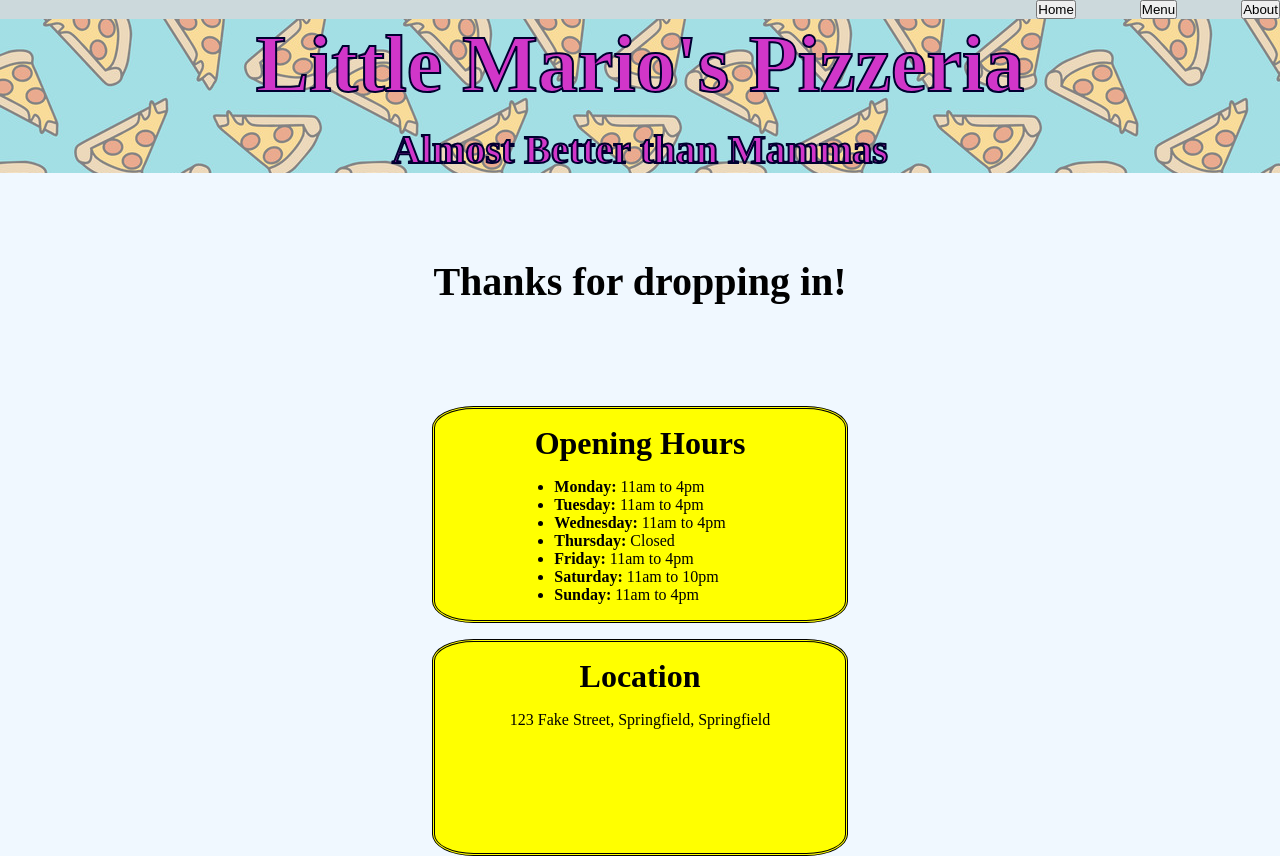
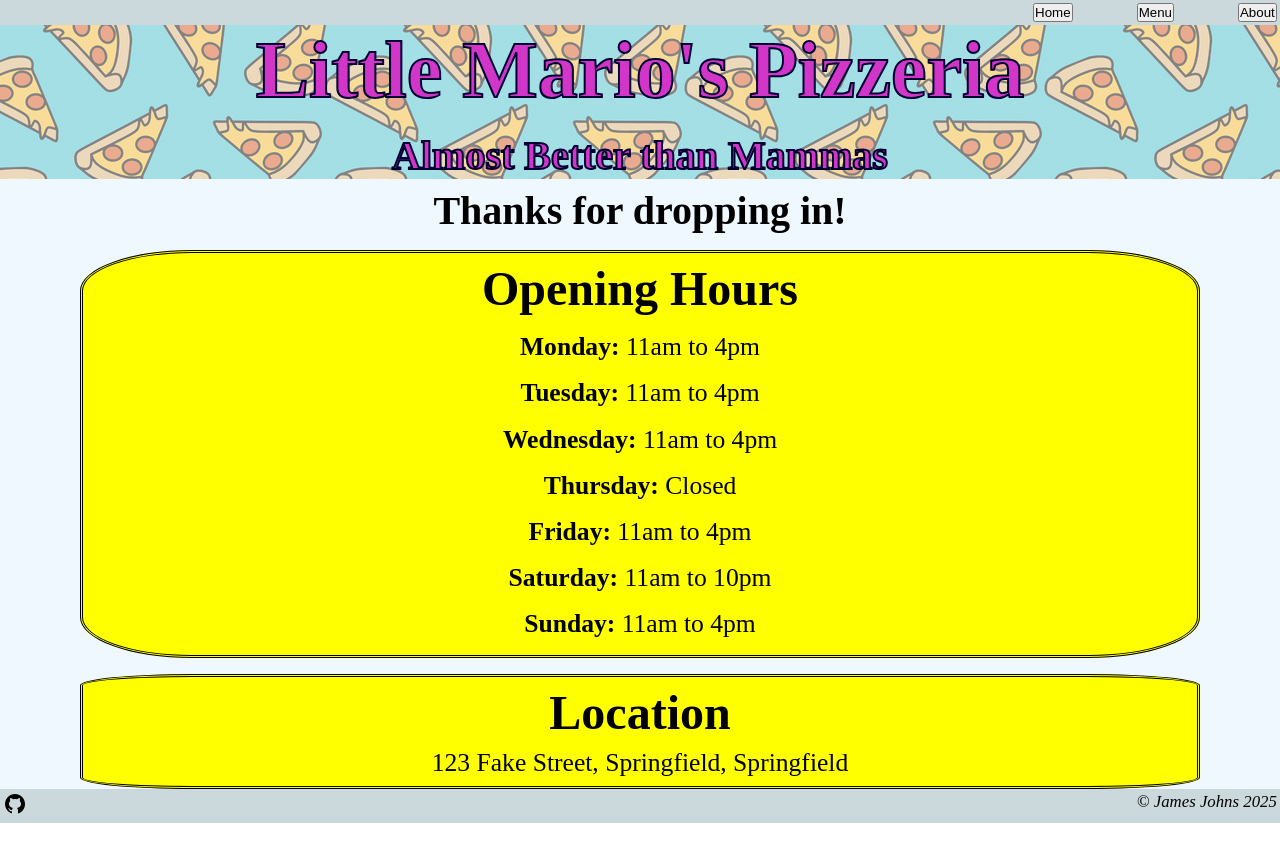
Before and after one commit to nahmanmate/odin-restaurant-page, a website built with webpack: page src/template.html in a window 1280 px wide. After the commit the page ends 823 px from the top, so only its background shows below. Built offline with nearby package versions, Linux system fonts and the light colour scheme.

Commit message:
Add footer component with GitHub link and copyright notice; update home.js and styles for layout adjustments

```diff
--- /dev/null
+++ b/src/footer.js
@@ -0,0 +1,24 @@
+import githubIcon from './githubLogo.png'
+
+function setFooter() {
+    //initialise footer
+    const body = document.querySelector("body");
+    const footer = document.createElement("footer");
+    body.append(footer);
+
+    //add link to github
+    const github = document.createElement("a");
+    github.setAttribute('href', 'https://github.com/nahmanmate/')
+    github.setAttribute('rel', 'noopener')
+    const icon = document.createElement("img");
+    icon.setAttribute("src", githubIcon)
+    github.append(icon);
+
+    //add copyright notice
+    const copyright = document.createElement("p");
+    copyright.textContent = `© James Johns ${new Date().getFullYear()}`
+
+    footer.append(github, copyright);
+}
+
+export { setFooter }
--- a/src/home.js
+++ b/src/home.js
@@ -38,7 +38,7 @@ function home () {
 
     const subheadingLocation = document.createElement("h3");
     subheadingLocation.textContent = "Location"
-    const address = document.createElement("span");
+    const address = document.createElement("p");
     address.textContent = "123 Fake Street, Springfield, Springfield"
     div1.append(subheadingHours, hoursEntry);
     div2.append(subheadingLocation, address);
--- a/src/index.js
+++ b/src/index.js
@@ -1,7 +1,9 @@
 import "./styles.css";
 import { header } from "./header";
 import { home } from "./home";
+import { setFooter } from "./footer";
 
 //Load Header
 header();
 home();
+setFooter();
--- a/src/styles.css
+++ b/src/styles.css
@@ -1,6 +1,17 @@
+:root {
+    --toolbar-backround: #05455534;
+    --toolbar-padding: 0.2rem;
+}
+
 * {
     margin: 0;
     padding: 0;
+}
+
+body {
+    min-height: 100vh;
+    display: grid;
+    grid-template-rows: auto 1fr auto;
 }
 
 .hero {
@@ -11,23 +22,28 @@
 
 h1 {
     font-size: 5rem;
+    text-align: center;
 }
 
 h2 {
     font-size: 2.5rem;
+    text-align: center;
 }
 
 h3 {
-    font-size: 2rem;
+    font-size: calc(2rem + 2vh);
+}
+
+li, p {
+    font-size: calc(1.2rem + 0.8vh)
 }
 
 #navMenu {
     display: flex;
     justify-content: end;
     gap: 4rem;
-    margin-top: auto;
-    margin-bottom: auto;
-    background-color: #05455534
+    background-color: var(--toolbar-backround);
+    padding: var(--toolbar-padding);
 }
 
 #navMenu buttons {
@@ -45,13 +61,14 @@ h3 {
 
 main {
     display: grid;
-    grid-template-columns: 1fr 1fr 1fr;
-    grid-template-rows: 1fr 1fr 1fr;
+    grid-template-columns: auto 1fr auto;
+    grid-template-rows: auto 0.5fr auto;
     gap: 1rem;
     background-color:aliceblue;
 }
 
 main h2 {
+    padding-top: 0.5rem;
     grid-area: 1 / 2;
     text-align: center;
     margin-top: auto;
@@ -59,14 +76,25 @@ main h2 {
 }
 
 main div {
-    padding: 1rem 0 1rem 0;
+
+    margin: 0 5vw 0 5vw;
+    padding: 0.5rem 0 0.5rem 0;
     display:flex;
     flex-direction: column;
-    gap: 1rem;
+    gap: 0.5rem;
     align-items: center;
     background-color: yellow;
     border-style: double;
     border-radius: 10%;
+}
+
+main ul {
+    list-style: none;
+    line-height: 1.8;
+}
+
+main li {
+    text-align: center;
 }
 
 #div1 {
@@ -76,3 +104,17 @@ main div {
 #div2 {
     grid-area: 3 / 2 / 4 / 3;
 }
+
+footer {
+    display: flex;
+    justify-content: space-between;
+    padding: 0 0.5rem 0 0.5rem;
+    background-color: var(--toolbar-backround);
+    padding: var(--toolbar-padding);
+    align-content: center;
+}
+
+footer p {
+    font-size: calc(0.8rem + 0.5vh);
+    font-style: italic;
+}
```
Also changed, not shown: src/githubLogo.png (added).
